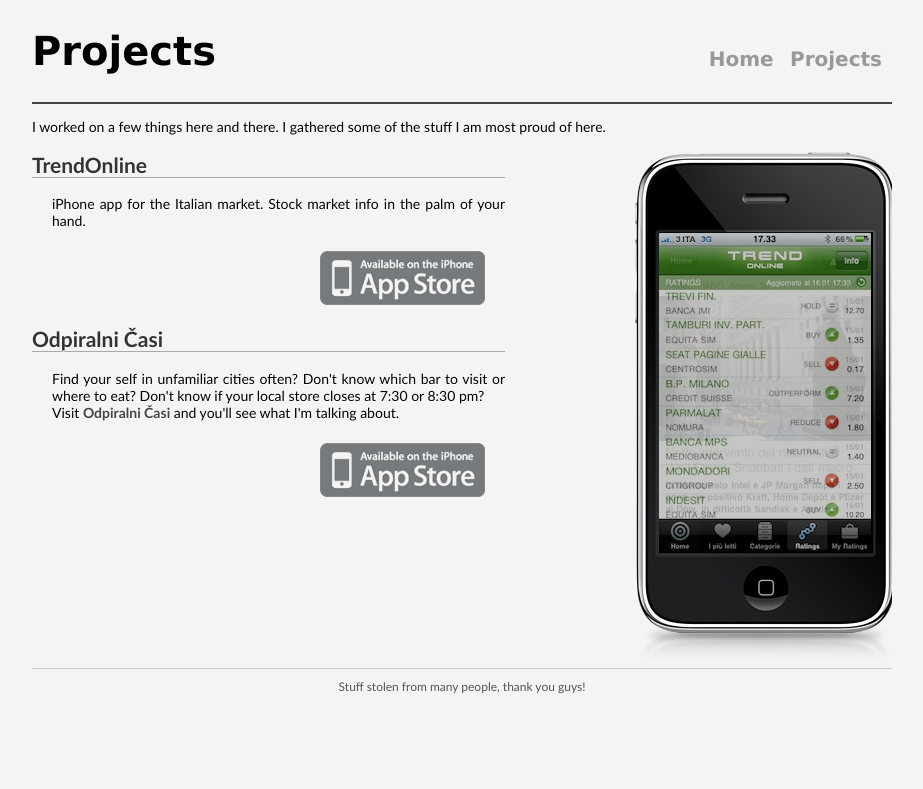
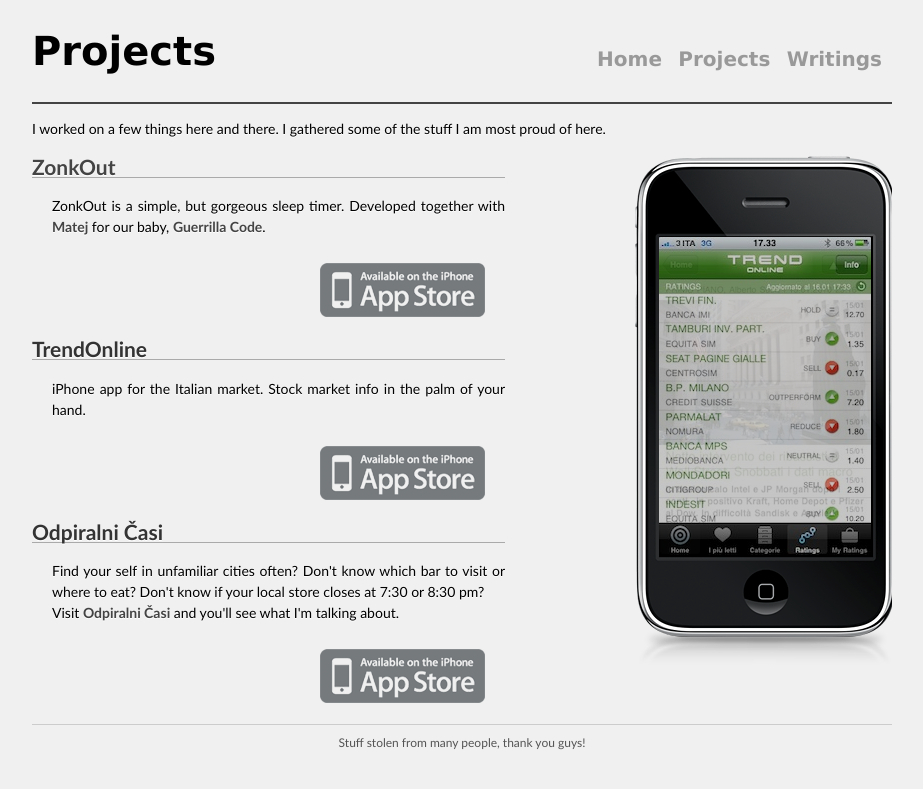
Before and after one commit to tadelv/tadelv.github.com, a Jekyll site: the page built from projects.html, in a window 1280 px wide. Shown: the top 789 px of the page, without its empty margins (178-1101 px from the left). Built offline with Jekyll 4.4.1, drawn with Linux system fonts in a browser that asks for light colours.

```diff
--- a/_layouts/default.html
+++ b/_layouts/default.html
@@ -30,6 +30,7 @@
 			<ul>
 				<li><a href='/index.html'>Home</a></li>
 				<li><a href='/projects.html'>Projects</a></li>
+				<li><a href='/writings.html'>Writings</a></li>
 			</ul>
 		</div>
 	<h1>{{ page.title }}</h1>
--- a/css/style.css
+++ b/css/style.css
@@ -6,7 +6,7 @@ body {
      font-size: 100%;
      margin: 0px auto 0px auto;
      width: 860px;
-     background-color: #f4f4f4;
+     background-color: #f0f0f0;
      position: relative;
 }
 
@@ -27,11 +27,15 @@ a img {border: 0px;}
 .clear { clear: both; line-height: 1px; font-size: 1px; margin: 1px; }
 #header { margin-bottom: 30px; }
 
+
+
 #content {
 	margin-top:10px;
     clear: both;
     font-size: 14px;
 	text-shadow: #FFF 0px 1px 0px;
+	text-align: justify;
+	line-height: 150%;
 }
 
 #footer {
@@ -148,3 +152,45 @@ a img {border: 0px;}
 		padding: 0px;
 		border:none;
 	}
+
+/*
+writings
+*/
+
+desc_time {
+	font-size: 90%;
+	padding-left: 20px;
+}
+
+/*
+Quotes
+*/
+
+blockquote {
+	display: block;
+	padding: 5px;
+	width: 80%;
+	font-size: 125%;
+	background-color:#ccc;
+}
+/*
+blockquote:before, blockquote:after {
+	color: #333;
+	display: block;
+	font-size: 700%;
+	width: 50px;
+}
+
+blockquote:before {
+	content: open-quote;
+	height: 0;
+	margin-left: -0.55em;
+}
+
+blockquote:after {
+	content: close-quote;
+	height: 50px;
+	margin-top: -70px;
+	margin-left: 85%;
+}
+*/
--- a/projects.html
+++ b/projects.html
@@ -21,6 +21,7 @@ title: Projects
 		<div id="gallery">
 		<a href='#' class='show'>
 			<img src='/images/tol-foto-1.jpg'/>
+		</a>
 		<a href='#'>
 			<img src='/images/tol-foto-2.jpg'/>
 		</a>
@@ -35,6 +36,12 @@ title: Projects
 		</a>
 		</div>
 	</div>
+
+	<h2><a href="http://guerrilla-code.com/zonkout">ZonkOut</a></h2>
+	<p>
+		ZonkOut is a simple, but gorgeous sleep timer. Developed together with <a href="http://bukovinski.com">Matej</a> for our baby, <a href="http://guerrilla-code.com">Guerrilla Code</a>.</br></br>
+		<a href="http://itunes.apple.com/us/app/lppbus/id390379829?mt=8"><img alt="Appstore" src="/images/appstore.png"/></a>
+	</p>
 
 	<h2>TrendOnline</h2>
 	<p>
```
Also changed, not shown: _layouts/post.html (added, +12 -0 lines), _posts/2010-12-03-the-good-consumer.html (added, +37 -0 lines), writings.html (added, +16 -0 lines).
